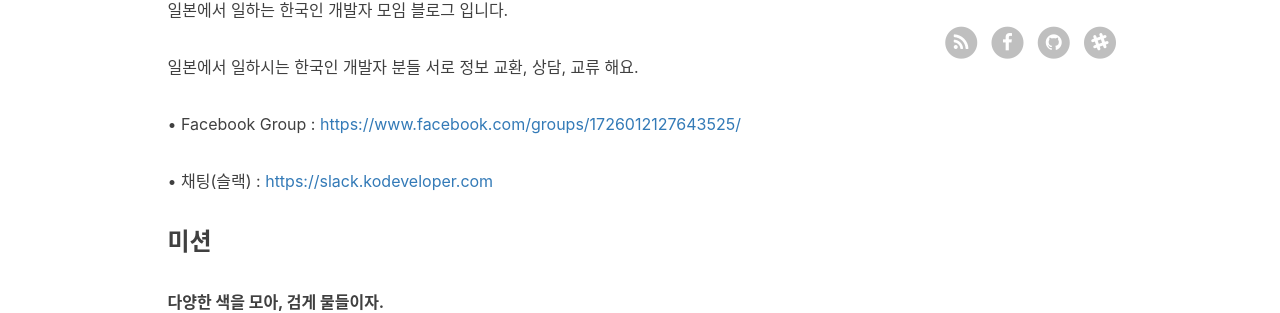
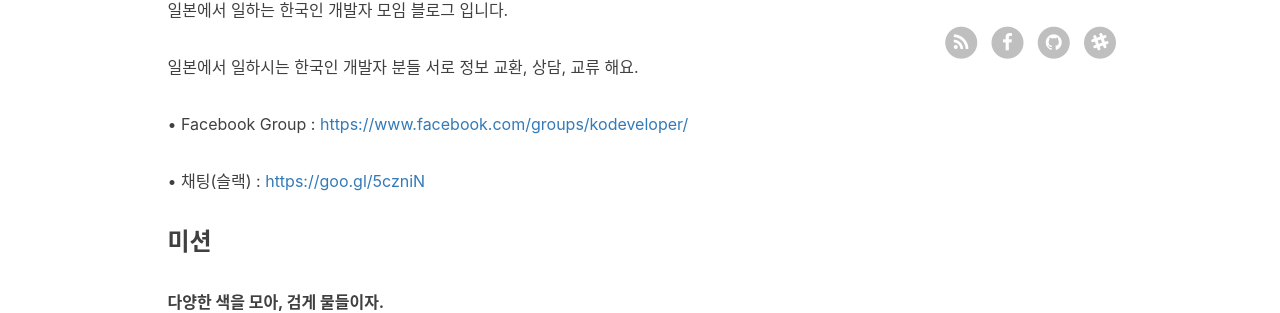
Before and after one commit to kodevops/blog, a Jekyll site: the page built from about.html, in a window 1280 px wide. Shown: the part 635-948 px from the top of the page. Built offline with Jekyll 4.4.1, drawn with Linux system fonts in a browser that asks for light colours; nearby versions of some CDN libraries; comment, search, counter and statistics services are not loaded; some of the changed lines change nothing that is shown.

Commit message:
1.페이스북 링크 수정 2.슬랙 링크수정(현재 링크로는 접속 안됨)

```diff
--- a/_includes/about/ko.md
+++ b/_includes/about/ko.md
@@ -6,9 +6,9 @@
 
 일본에서 일하시는 한국인 개발자 분들 서로 정보 교환, 상담, 교류 해요.
 
-• Facebook Group : [https://www.facebook.com/groups/1726012127643525/](https://www.facebook.com/groups/1726012127643525/)
+• Facebook Group : [https://www.facebook.com/groups/kodeveloper/](https://www.facebook.com/groups/kodeveloper/)
 
-• 채팅(슬랙) : [https://slack.kodeveloper.com](https://slack.kodeveloper.com)
+• 채팅(슬랙) : [https://goo.gl/5czniN](https://goo.gl/5czniN)
 
 
 ### 미션
```
